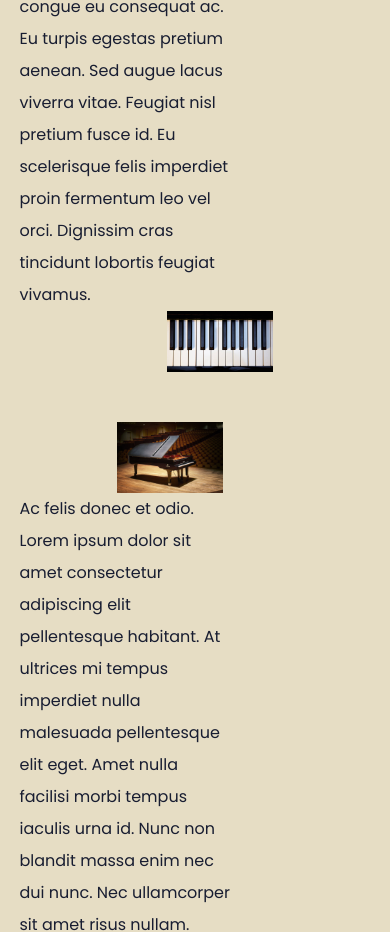
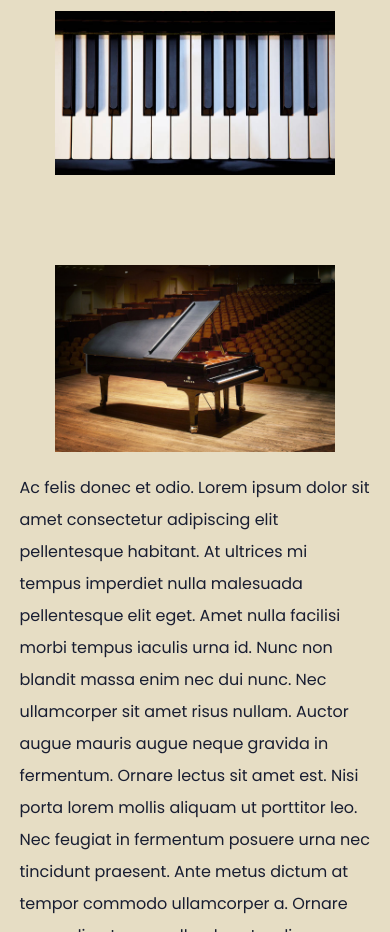
Before and after one commit to multitalented/playground-website-1, a plain HTML site: page index.html in a window 390 px wide. Shown: the part 1068-2000 px from the top of the page. Drawn offline with Linux system fonts and the light colour scheme.

Commit message:
Add files via upload

```diff
--- a/css/styles.css
+++ b/css/styles.css
@@ -128,13 +128,13 @@ h3 {
     display: block;
   }
 
-  .first-paragraph {
+  .text-left {
     /* padding-bottom: 50px; */
     display: block;
     width: 100%;
   }
 
-  .first-image {
+  .image-right {
     display: block;
     /* max-width: 30%; */
     max-width: 80%;
@@ -143,15 +143,15 @@ h3 {
     padding: 20px 0;
   }
 
-  .second-image {
+  .text-right {
+    display: block;
+    width: 100%;
+  }
+
+  .image-left {
     display: block;
     max-width: 80%;
     margin: auto;
     padding: 20px 0;
   }
-
-  .second-paragraph {
-    display: block;
-    width: 100%;
-  }
 }
```
